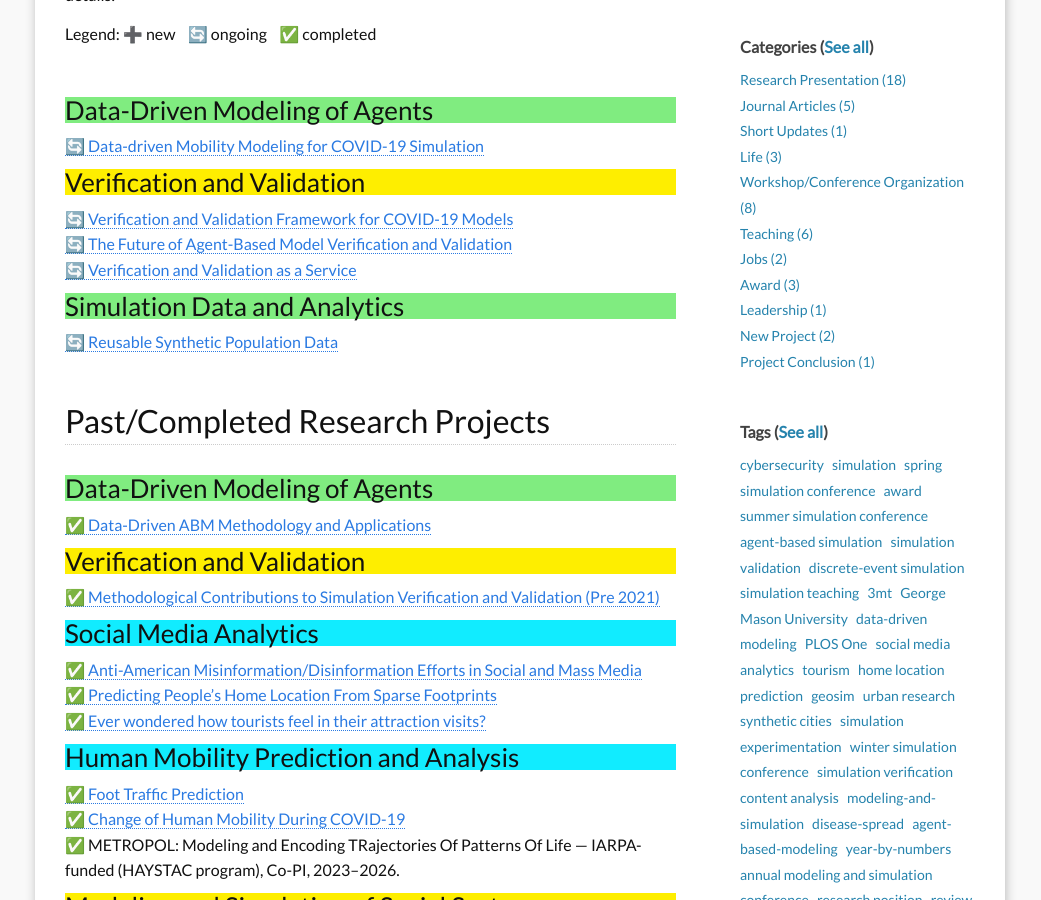
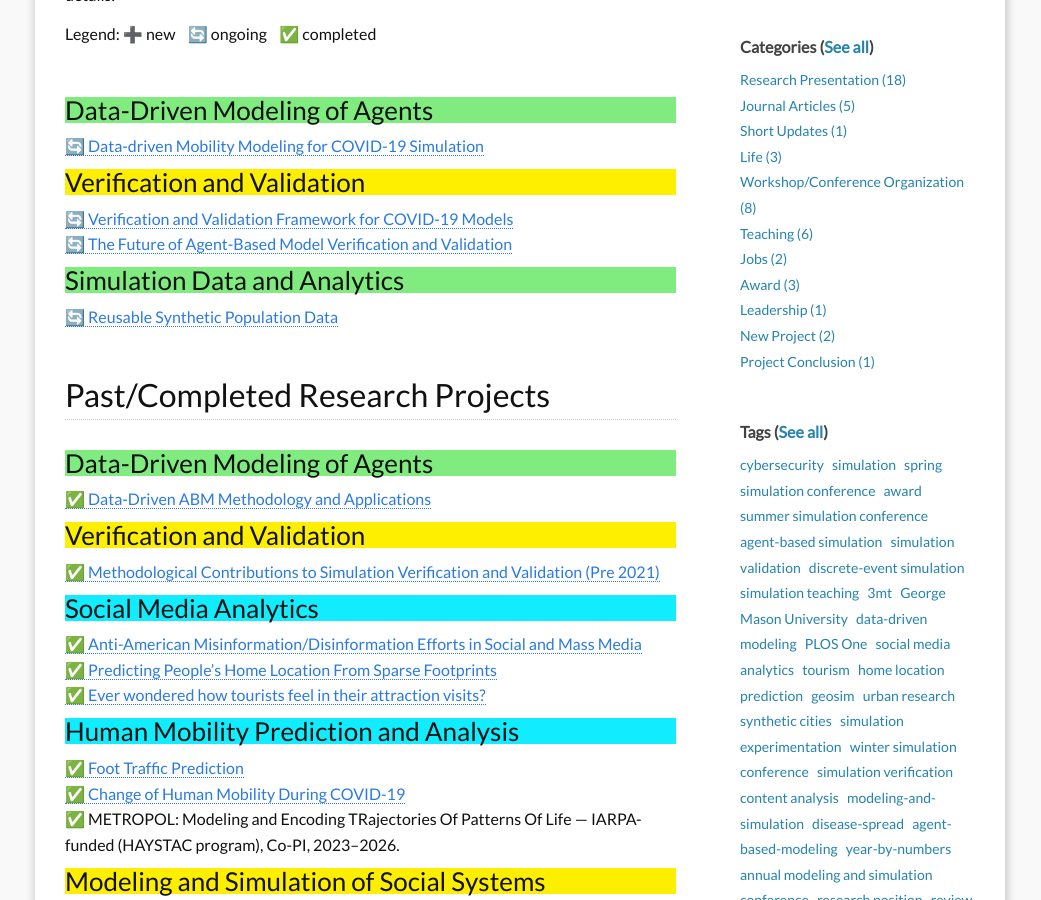
Before and after one commit to hamdikavak/hamdikavak.github.io, a Jekyll site: the page built from c0_research.md, in a window 1280 px wide and 900 px high, scrolled down 880 px. Shown: the whole window, without its empty margins (120-1161 px from the left). Built offline with Jekyll 4.4.1, drawn with Linux system fonts in a browser that asks for light colours; nearby versions of some CDN libraries.

Commit message:
Drop Verification and Validation as a Service from Research page
The paper by the same name was already dropped from the Publications
page's Papers in Progress list earlier, so this project entry was out
of sync. Removing it here is now a one-entry edit in _data/research.yml
instead of hand-editing the page markup. The dedicated sub-page
(research/verification-and-validation-service.md) is left in place
per Hamdi, just no longer linked from the Research page.

```diff
--- a/_data/research.yml
+++ b/_data/research.yml
@@ -38,11 +38,6 @@ projects:
     category: "Verification and Validation"
     status: "ongoing"
     link: "/research/verification-and-validation-future-abm/"
-
-  - title: "Verification and Validation as a Service"
-    category: "Verification and Validation"
-    status: "ongoing"
-    link: "/research/verification-and-validation-service/"
 
   - title: "Reusable Synthetic Population Data"
     category: "Simulation Data and Analytics"
```
